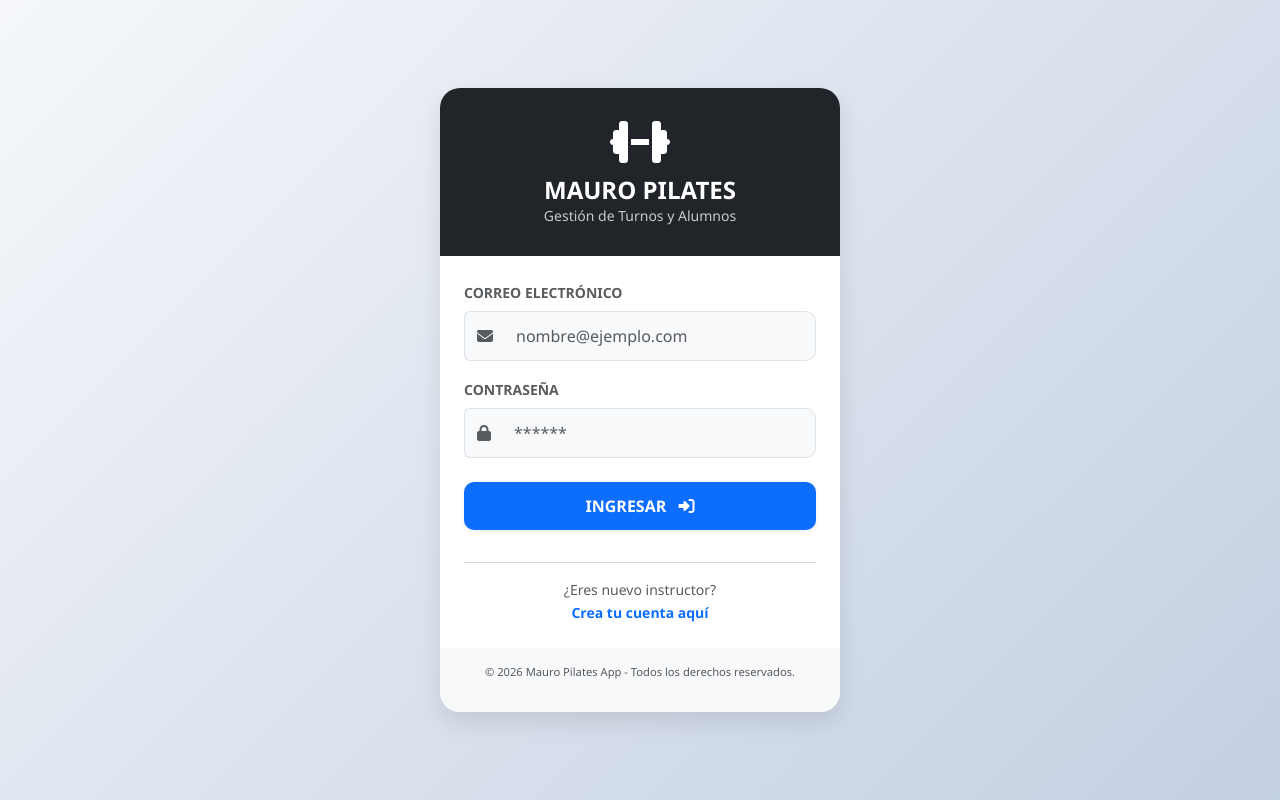
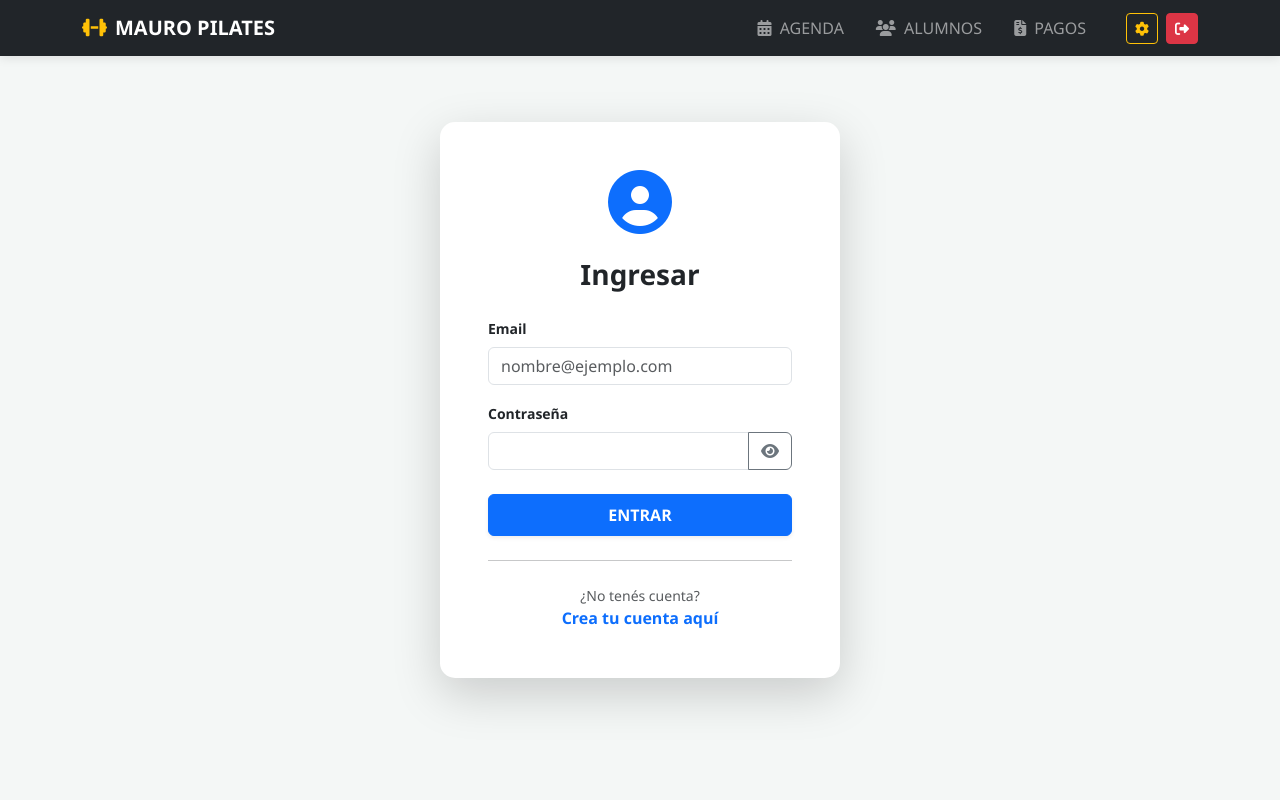
Before and after one commit to Pastormerlo/pilates-sistema, a Flask app: page /login in a window 1280 px wide. Run offline with Flask 3, Linux system fonts and the light colour scheme; some libraries are stand-ins or nearby versions.

Commit message:
Add files via upload

```diff
--- a/templates/login.html
+++ b/templates/login.html
@@ -1,113 +1,52 @@
-<!DOCTYPE html>
-<html lang="es">
-<head>
-    <meta charset="UTF-8">
-    <meta name="viewport" content="width=device-width, initial-scale=1.0">
-    <title>Login - Mauro Pilates App</title>
-    <link href="https://cdn.jsdelivr.net/npm/bootstrap@5.3.0/dist/css/bootstrap.min.css" rel="stylesheet">
-    <link rel="stylesheet" href="https://cdnjs.cloudflare.com/ajax/libs/font-awesome/6.4.0/css/all.min.css">
-    <style>
-        body {
-            background: linear-gradient(135deg, #f5f7fa 0%, #c3cfe2 100%);
-            height: 100vh;
-            display: flex;
-            align-items: center;
-            justify-content: center;
-            font-family: 'Segoe UI', Tahoma, Geneva, Verdana, sans-serif;
-        }
-        .login-card {
-            width: 100%;
-            max-width: 400px;
-            border: none;
-            border-radius: 20px;
-            box-shadow: 0 10px 25px rgba(0,0,0,0.1);
-            overflow: hidden;
-        }
-        .login-header {
-            background: #212529;
-            color: white;
-            padding: 30px;
-            text-align: center;
-        }
-        .login-header i {
-            font-size: 3rem;
-            margin-bottom: 10px;
-        }
-        .btn-login {
-            background: #0d6efd;
-            border: none;
-            padding: 12px;
-            font-weight: bold;
-            border-radius: 10px;
-            transition: transform 0.2s;
-        }
-        .btn-login:hover {
-            background: #0b5ed7;
-            transform: translateY(-2px);
-        }
-        .form-control {
-            border-radius: 10px;
-            padding: 12px;
-            border: 1px solid #dee2e6;
-        }
-        .form-control:focus {
-            box-shadow: 0 0 0 0.25rem rgba(13, 110, 253, 0.15);
-        }
-        .register-link {
-            color: #0d6efd;
-            text-decoration: none;
-            font-weight: 600;
-        }
-        .register-link:hover {
-            text-decoration: underline;
-        }
-    </style>
-</head>
-<body>
+{% extends 'layout.html' %}
+{% block content %}
+<div class="container d-flex justify-content-center align-items-center" style="min-height: 80vh;">
+    <div class="card shadow-lg border-0" style="max-width: 400px; width: 100%; border-radius: 15px;">
+        <div class="card-body p-5 text-center">
+            <div class="mb-4">
+                <i class="fas fa-user-circle fa-4x text-primary"></i>
+            </div>
+            <h3 class="fw-bold mb-4">Ingresar</h3>
 
-    <div class="login-card bg-white">
-        <div class="login-header">
-            <i class="fas fa-dumbbell"></i>
-            <h4 class="fw-bold mb-0">MAURO PILATES</h4>
-            <p class="small opacity-75 mb-0">Gestión de Turnos y Alumnos</p>
-        </div>
+            <form action="/login" method="POST">
+                <div class="mb-3 text-start">
+                    <label class="form-label small fw-bold">Email</label>
+                    <input type="email" name="email" class="form-control" placeholder="nombre@ejemplo.com" required>
+                </div>
 
-        <div class="card-body p-4">
-            <form action="/login" method="POST">
-                <div class="mb-3">
-                    <label class="form-label small fw-bold text-muted">CORREO ELECTRÓNICO</label>
+                <div class="mb-4 text-start">
+                    <label class="form-label small fw-bold">Contraseña</label>
                     <div class="input-group">
-                        <span class="input-group-text bg-light border-end-0"><i class="fas fa-envelope text-muted"></i></span>
-                        <input type="email" name="email" class="form-control bg-light border-start-0" placeholder="nombre@ejemplo.com" required>
+                        <input type="password" name="password" id="pass_login" class="form-control" required>
+                        <button class="btn btn-outline-secondary" type="button" onclick="togglePass('pass_login')">
+                            <i class="fas fa-eye" id="icon_pass_login"></i>
+                        </button>
                     </div>
                 </div>
 
-                <div class="mb-4">
-                    <label class="form-label small fw-bold text-muted">CONTRASEÑA</label>
-                    <div class="input-group">
-                        <span class="input-group-text bg-light border-end-0"><i class="fas fa-lock text-muted"></i></span>
-                        <input type="password" name="password" class="form-control bg-light border-start-0" placeholder="******" required>
-                    </div>
-                </div>
-
-                <button type="submit" class="btn btn-primary btn-login w-100 mb-3 shadow-sm">
-                    INGRESAR <i class="fas fa-sign-in-alt ms-2"></i>
-                </button>
-
-                <hr class="text-muted opacity-25">
-
-                <div class="text-center">
-                    <p class="small text-muted mb-0">¿Eres nuevo instructor?</p>
-                    <a href="/registro" class="register-link small">Crea tu cuenta aquí</a>
+                <div class="d-grid gap-2">
+                    <button type="submit" class="btn btn-primary fw-bold py-2 shadow-sm">ENTRAR</button>
                 </div>
             </form>
-        </div>
 
-        <div class="card-footer bg-light border-0 py-3 text-center">
-            <p class="text-muted" style="font-size: 0.7rem;">&copy; 2026 Mauro Pilates App - Todos los derechos reservados.</p>
+            <hr class="my-4">
+            <p class="small text-muted mb-0">¿No tenés cuenta?</p>
+            <a href="/registro" class="text-primary fw-bold text-decoration-none">Crea tu cuenta aquí</a>
         </div>
     </div>
+</div>
 
-    <script src="https://cdn.jsdelivr.net/npm/bootstrap@5.3.0/dist/js/bootstrap.bundle.min.js"></script>
-</body>
-</html>
+<script>
+function togglePass(id) {
+    const input = document.getElementById(id);
+    const icon = document.getElementById('icon_' + id);
+    if (input.type === "password") {
+        input.type = "text";
+        icon.classList.replace('fa-eye', 'fa-eye-slash');
+    } else {
+        input.type = "password";
+        icon.classList.replace('fa-eye-slash', 'fa-eye');
+    }
+}
+</script>
+{% endblock %}
```
Also changed, not shown: templates/registro.html (+50 -30 lines).
